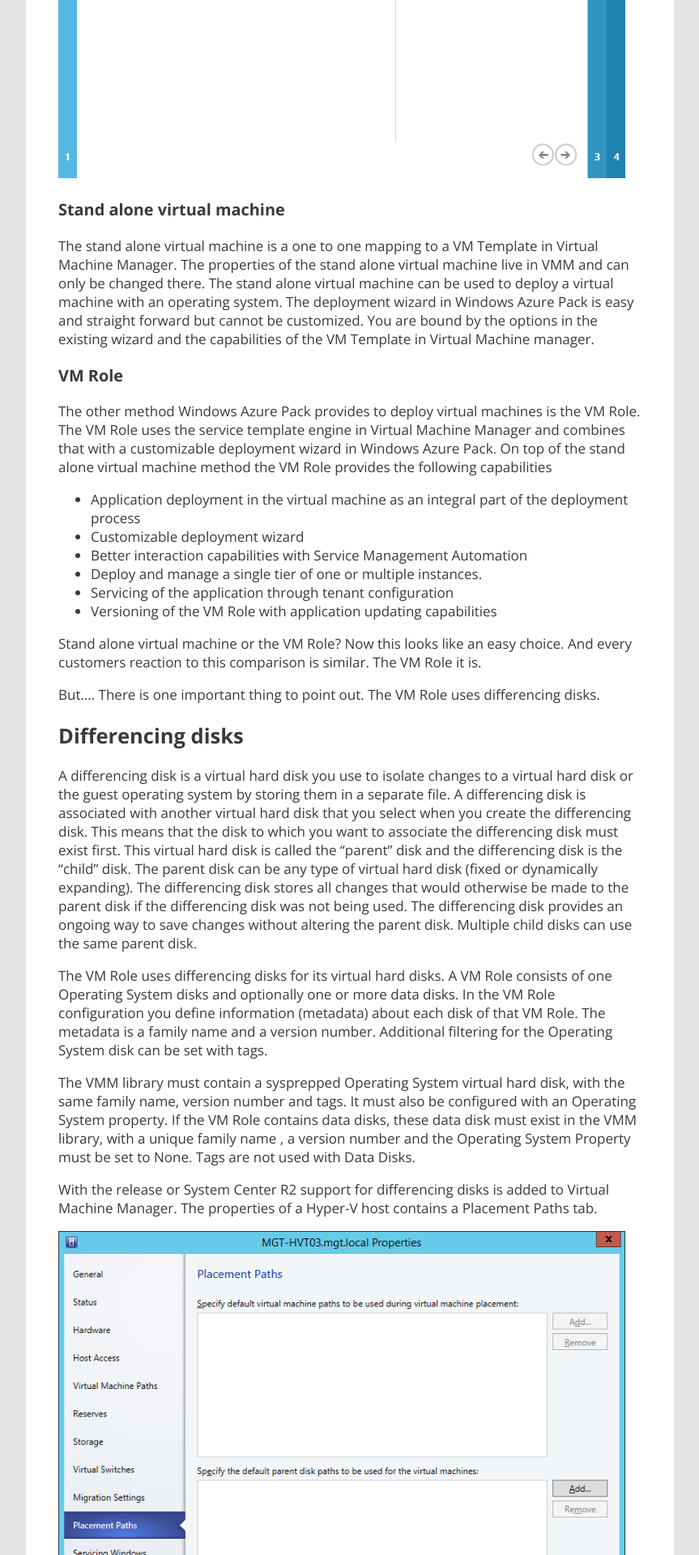
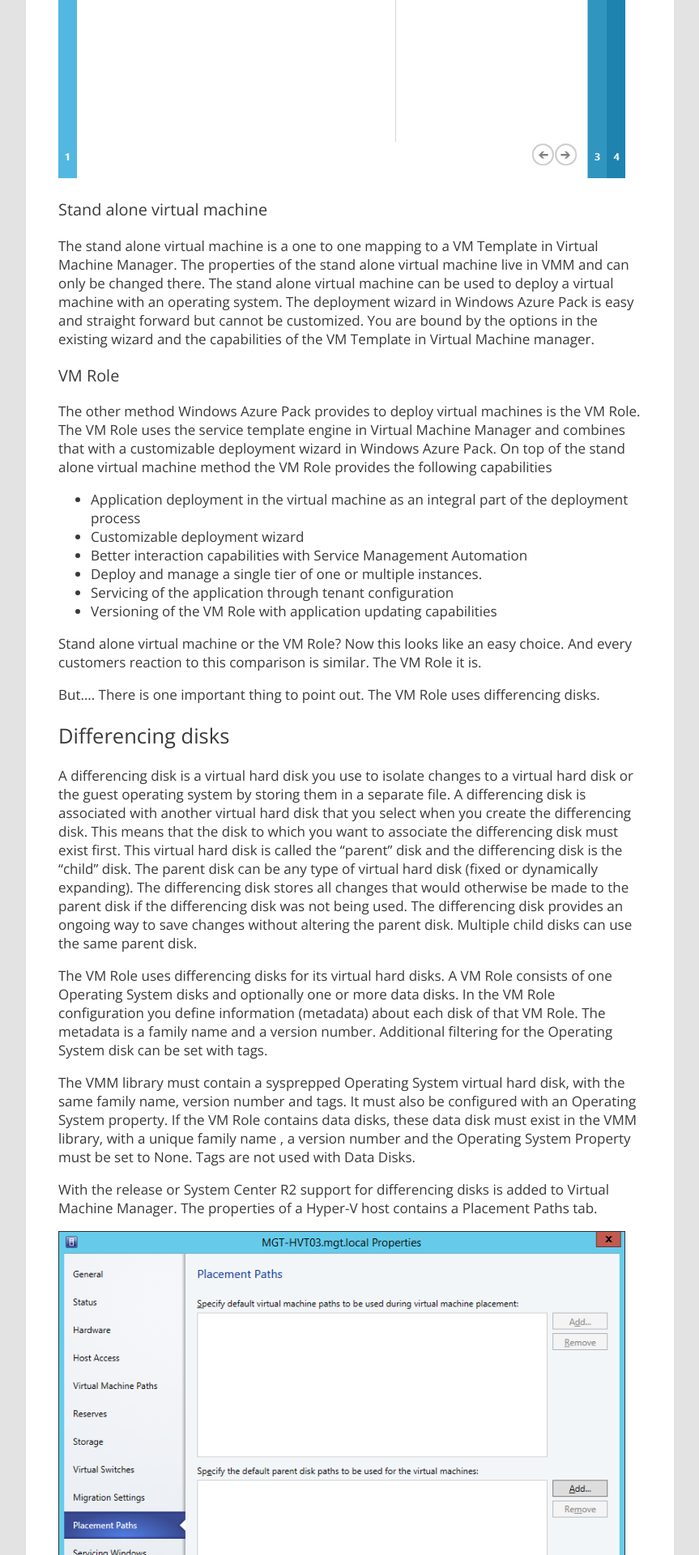
Before and after one commit to marcvaneijk/marcvaneijk.old, a Jekyll site: the page built from _posts/2015-02-11-vmrolediffdisk.md, in a window 1280 px wide. Shown: the part 1107-3027 px from the top of the page at 81% size, without its empty margins (58-921 px from the left). Built offline with Jekyll 4.4.1, drawn with Linux system fonts in a browser that asks for light colours; nearby versions of some CDN libraries.

Commit message:
Update content.css

```diff
--- a/css/content.css
+++ b/css/content.css
@@ -36,6 +36,14 @@ a:hover {
   color: #666666;
 }
 
+h2 {
+    font-weight: 300
+}
+
+h3 {
+    font-weight: 300
+}
+
 /* Index */
 .contentIndexUl {
   padding: 0px;
```
